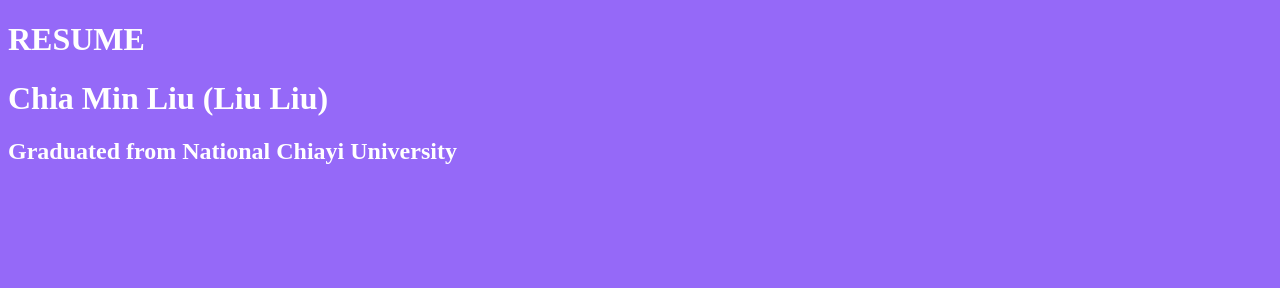
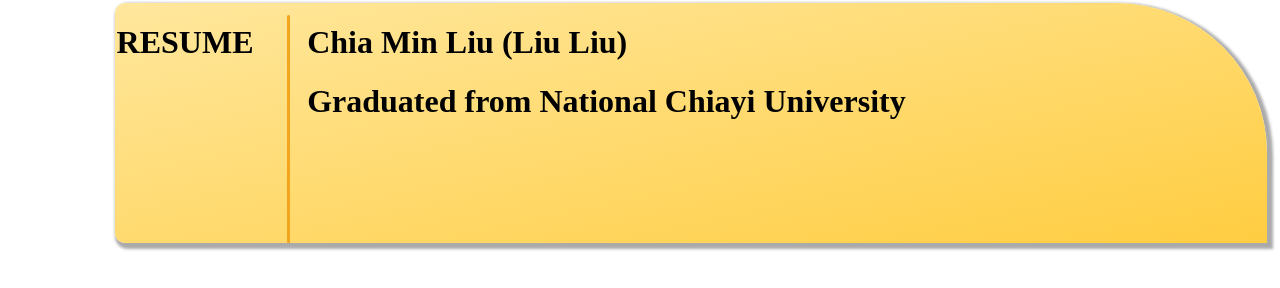
Before and after one commit to liuliuOD/info, a plain HTML site: page index.html in a window 1280 px wide. Drawn offline with Linux system fonts and the light colour scheme.

Commit message:
Add class title and its CSS.

```diff
--- a/css/main.css
+++ b/css/main.css
@@ -1,4 +1,31 @@
 body{
-	background-color: #9569F8;
+	/*background-color: #9569F8;*/
 	color: #FFFFFF;
 }
+.vertical_divid_line{
+	border-left: 3px solid #F2A51D;
+	border-radius: 10px 10px 0px 0px;
+	height: 100%;
+	margin: 1% 1% 1% 3%;
+}
+.title{
+	width: 90%;
+    height: 240px;
+    background: linear-gradient(to right bottom,#FFE79D,#FFCD41);
+    border-radius: 10px 150px 0px 10px;
+    position: absolute;
+    right: 1%;
+    top: 3px;
+    overflow: hidden;
+    box-shadow: 3px 3px 3px 3px #aaa;
+    cursor: default;
+}
+.title div{
+	float: left;
+	white-space: nowrap; /*強制不換行*/
+}
+.title, h1{
+	color: black;
+	margin-left: 1%;
+	/*left: 5%;*/
+}
--- a/index.html
+++ b/index.html
@@ -1,11 +1,18 @@
 <!DOCTYPE html>
 <head>
-  <title>liuliu info</title>
-  <link rel='stylesheet' type='text/css' href='css/main.css' />
+	<title>liuliu info</title>
+	<link rel='stylesheet' type='text/css' href='css/main.css' />
 </head>
 
 <body>
-  <h1>RESUME</h1>
-  <h1>Chia Min Liu (Liu Liu)</h1>
-  <h2>Graduated from National Chiayi University</h2>
+	<div class="title" >
+		<div>
+			<h1>RESUME</h1>
+		</div>
+		<div class="vertical_divid_line"></div>
+		<div>
+			<h1>Chia Min Liu (Liu Liu)</h1>
+			<h1>Graduated from National Chiayi University</h1>
+		</div>
+	</div>
 </body>
```
